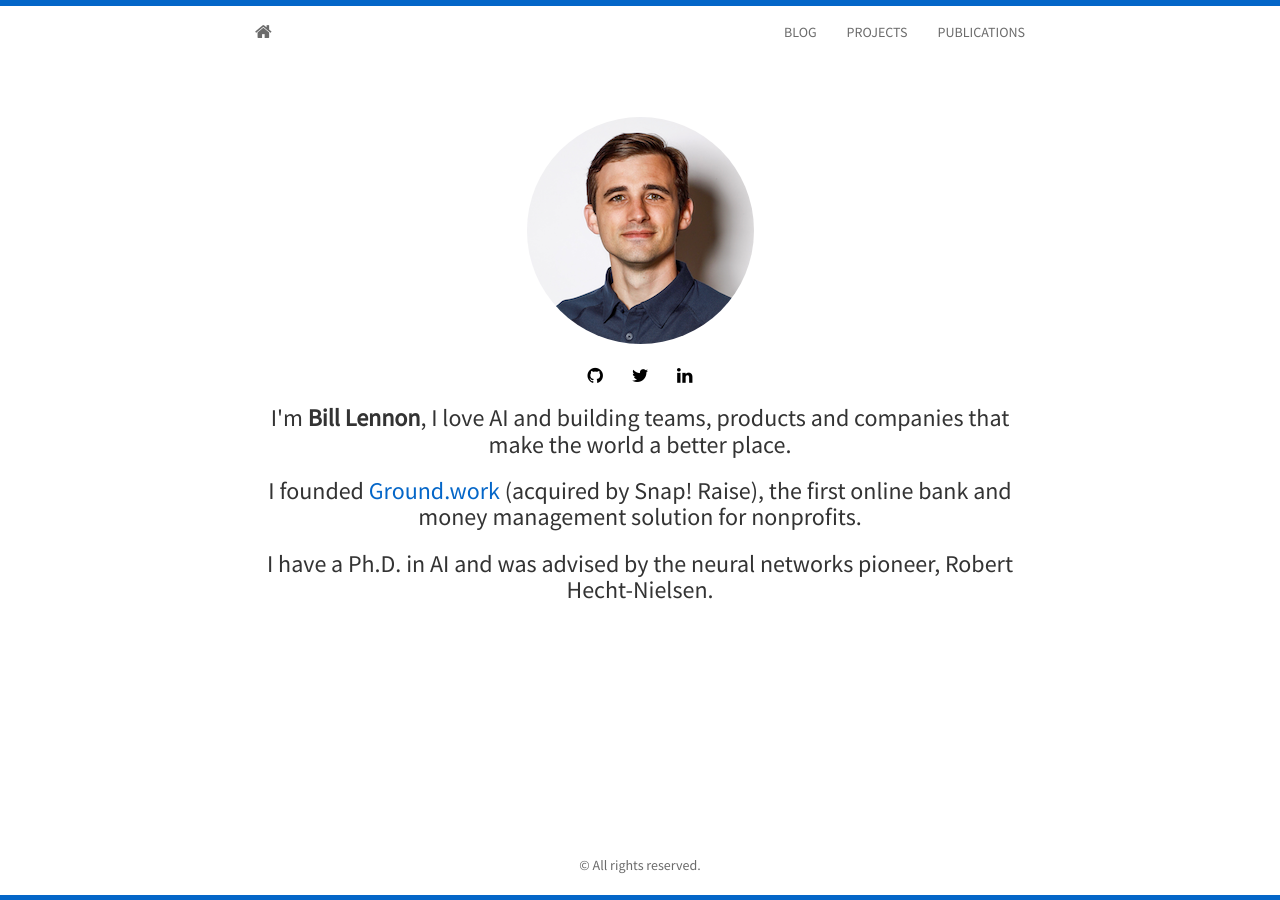
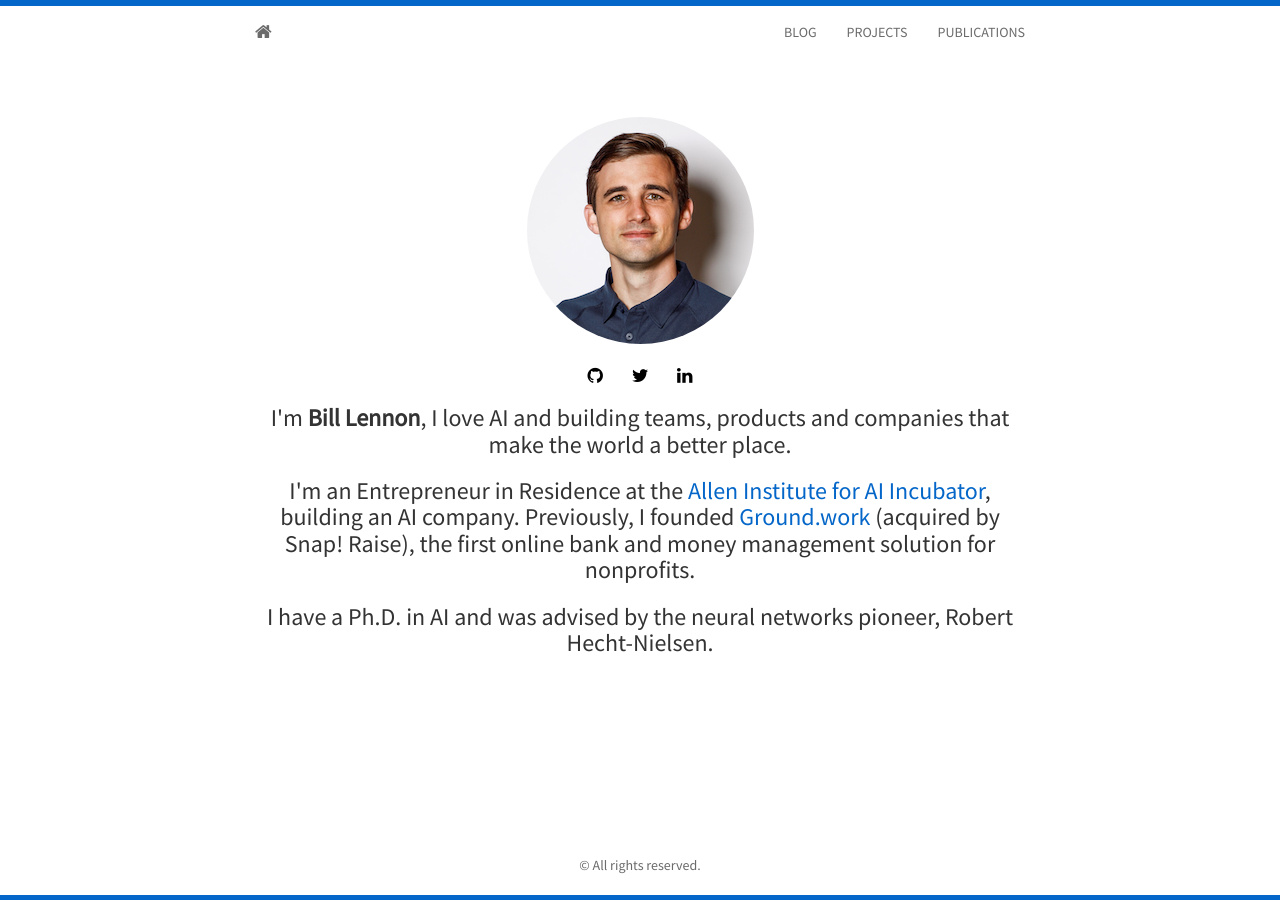
Before and after one commit to blennon/blennon.github.io, a Jekyll site: the page built from index.html, in a window 1280 px wide. Built offline with Jekyll 4.4.1, drawn with Linux system fonts in a browser that asks for light colours; nearby versions of some CDN libraries; the list of posts is cut into pages by our own code.

Commit message:
updated with EIR and blog

```diff
--- a/index.html
+++ b/index.html
@@ -9,7 +9,7 @@
 	  </div>
 	  {% include social.html %}
 	  <h3>I'm <strong>{{ site.author }}</strong>, I love AI and building teams, products and companies that make the world a better place.</h3>
-	  <h3>I founded <a href="https://www.crunchbase.com/organization/groundwork-2">Ground.work</a> (acquired by Snap! Raise), the first online bank and money management solution for nonprofits.</h3>
+	  <h3>I'm an Entrepreneur in Residence at the <a href="https://www.ai2incubator.com">Allen Institute for AI Incubator</a>, building an AI company. Previously, I founded <a href="https://www.crunchbase.com/organization/groundwork-2">Ground.work</a> (acquired by Snap! Raise), the first online bank and money management solution for nonprofits.</h3>
 	  <h3>I have a Ph.D. in AI and was advised by the neural networks pioneer, Robert Hecht-Nielsen.</h3>
 
 	</div>
```
